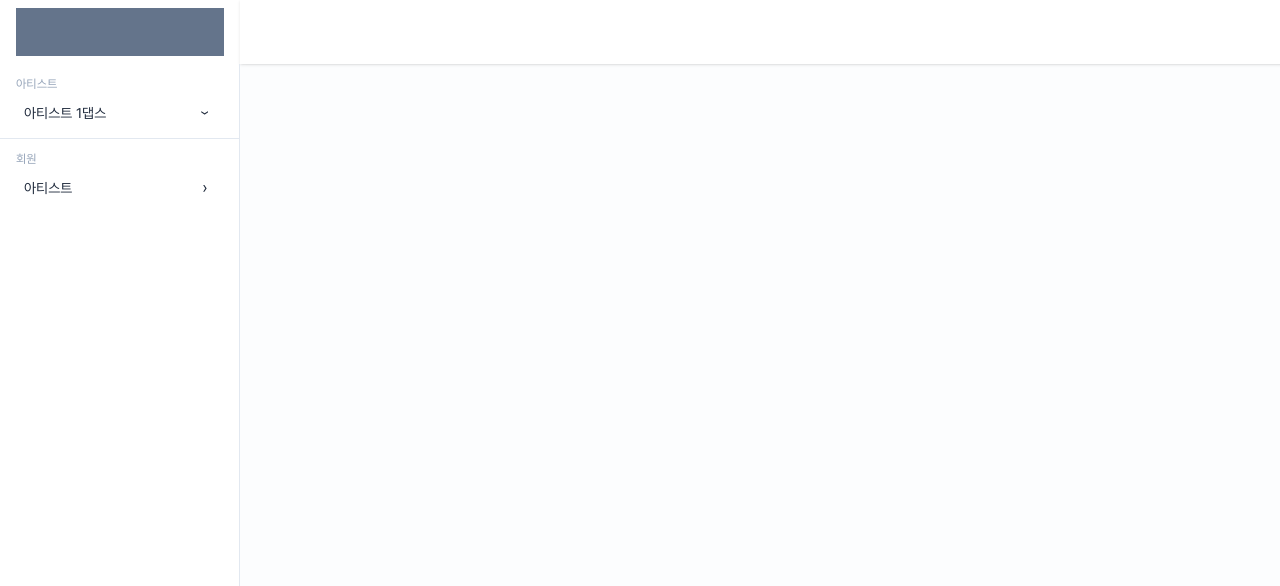
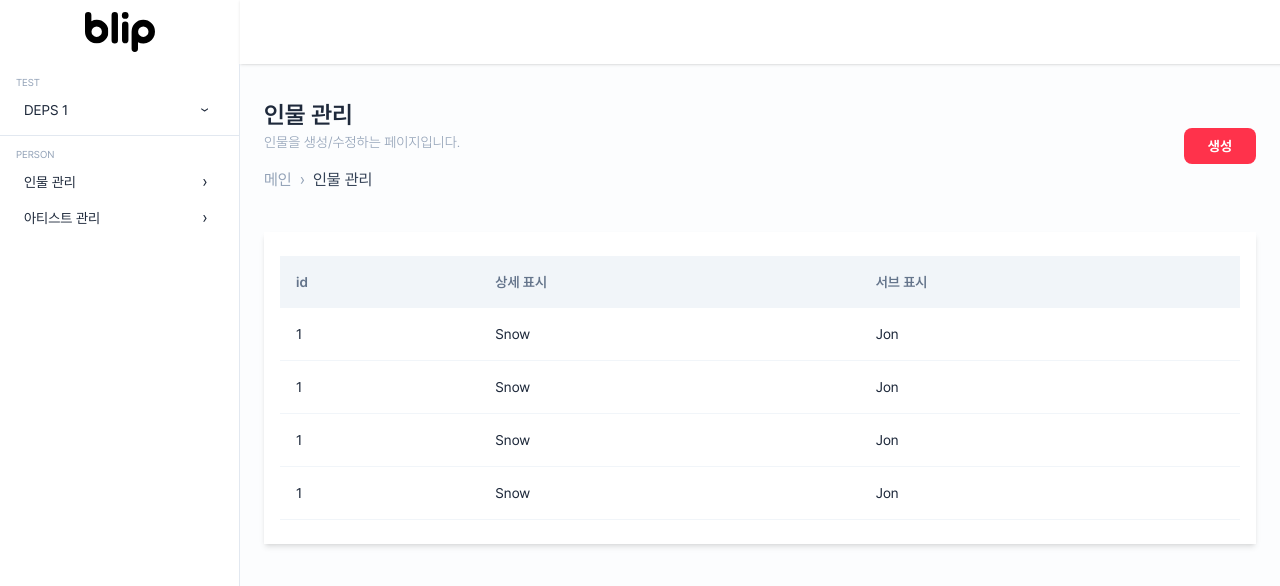
Before and after one commit to spaceoddity-gray/vue_study, a Nuxt app: page /person in a window 1280 px wide. Shown: the top 586 px of the page. Built offline with nearby package versions, Linux system fonts and the light colour scheme.

Commit message:
feat: table 컴포넌트 기본형 개발 완료
추가 옵션 Props 진행 예정

```diff
--- a/assets/css/global.css
+++ b/assets/css/global.css
@@ -83,6 +83,9 @@
     .default-button-outlined {
         @apply text-primary border border-primary;
     }
+    .default-table-tr {
+        @apply table-row text-inherit border-b border-slate-100 align-middle outline-0 text-sm;
+    }
 }
 
 @layer utilities {
--- /dev/null
+++ b/components/datadisplay/table/Table.vue
@@ -0,0 +1,70 @@
+<template>
+    <table class="table w-full border-collapse border-spacing-0 min-w-[600px]">
+        <thead class="table-header-group box-border">
+            <tr class="efault-table-tr">
+                <template
+                    v-for="(col, colIndex) in cols"
+                    :key="colIndex"
+                >
+                    <th class="table-cell align-[inherit] text-left p-4 text-sm font-semibold text-slate-500 bg-slate-100">
+                        <span>
+                            {{ col.label }}
+                        </span>
+                    </th>
+                </template>
+            </tr>
+        </thead>
+        <tbody class="table-row-group box-border">
+            <template
+                v-for="(row, rowIndex) in rows"
+                :key="rowIndex"
+            >
+                <tr
+                    class="efault-table-tr bg-white hover:bg-slate-200/[0.3]"
+                    @click="() => emit('rowClick', row, rowIndex)"
+                >
+                    <template
+                        v-for="(part, partIndex) in Object.entries(row)"
+                        :key="partIndex"
+                    >
+                        <td
+                            class="table-cell align-[inherit] p-4 text-sm border-b border-b-slate-100"
+
+                        >
+                            {{ part[1] }}
+                        </td>
+                    </template>
+                </tr>
+            </template>
+        </tbody>
+    </table>
+</template>
+
+<script setup lang="ts">
+
+//데이터 테이블 헤더 타입
+export interface ColsData {
+    match: string;
+    label: string;
+    type?: 'text' | 'image';
+};
+
+//데이터 테이블 타입
+export interface DataTableProps {
+    cols: ColsData[];
+    rows: Record<string, unknown>[];
+};
+//테이블 emit 타입
+export interface TableEmit {
+    (event: 'rowClick', row: Record<string, unknown>, idx: number): void;
+}
+
+//props
+const {
+    cols,
+    rows,
+} = defineProps<DataTableProps>();
+//emit
+const emit = defineEmits<TableEmit>();
+
+</script>
--- /dev/null
+++ b/components/datadisplay/table/TableSearch.vue
@@ -0,0 +1,3 @@
+<template>
+
+</template>
--- a/components/inputs/Button.vue
+++ b/components/inputs/Button.vue
@@ -29,7 +29,7 @@ interface RippleProps {
     y: string;
 }
 
-interface ButtonProps {
+export interface ButtonProps {
     type?: "button" | "submit" | "reset";
     variant?: 'text' | 'outlined' | 'contained';
     disabled?: boolean;
--- a/components/layout/Contents.vue
+++ b/components/layout/Contents.vue
@@ -2,20 +2,29 @@
     <div class="flex justify-between items-center">
         <div>
             <h6 class="font-semibold">
-                타이틀 입니다
-                <p class="text-sm font-normal text-slate-500">서브타이틀 입니다</p>
+                {{ title || '타이틀' }}
+                <p
+                    v-if="subTitle"
+                    class="mt-0.5 text-sm font-light text-slate-400">
+                    {{ subTitle }}
+                </p>
             </h6>
             <Breadcrumbs
                 class="mt-4"
                 :routes="routes"
             />
         </div>
-        <div class="flex gap-2">
-            <Button
-                variant="contained"
-            >
-                생성
-            </Button>
+        <div v-if="buttons && buttons.length > 0" class="flex gap-2">
+            <template v-for="(btn) in buttons">
+                <Button
+                    :type="btn.type"
+                    :variant="btn.variant"
+                    :disabled="btn.disabled"
+                    @click="clickEvent"
+                >
+                    {{ btn.label }}
+                </Button>
+            </template>
         </div>
     </div>
     <div class="relative w-full mt-10 px-4 py-6 box-border shadow-md bg-white">
@@ -26,13 +35,29 @@
 <script setup lang="ts">
 import Breadcrumbs, { type BreadcrumbsProps } from '../navigation/Breadcrumbs.vue';
 import Button from '../inputs/Button.vue';
+//type
+import type { ButtonProps } from '../inputs/Button.vue';
+
+interface ContentsButtonsObject extends ButtonProps {
+    label?: string;
+}
 
 interface ContentsProps extends BreadcrumbsProps {
-
+    title?: string;
+    subTitle?: string;
+    buttons?: ContentsButtonsObject[];
 }
 
 const {
-    routes
+    routes,
+    title,
+    buttons,
 } = defineProps<ContentsProps>();
 
+const emit = defineEmits(['click']);
+
+const clickEvent = () => {
+    emit('click');
+}
+
 </script>
--- a/components/navigation/Menu/MenuItem.vue
+++ b/components/navigation/Menu/MenuItem.vue
@@ -8,7 +8,7 @@
             v-if="typeof path === 'string'"
             :to="path"
         >
-            <div :class="[`flex items-center py-[5px] pr-6`]" :style="`padding-left: ${((depsIndex - 1)/2) + 1.5}rem`">
+            <div :class="[`flex items-center py-[6px] pr-6`]" :style="`padding-left: ${((depsIndex - 1)/2) + 1.5}rem`">
                 <div class="flex-1">
                     <span class="text-sm">
                         {{ label }}
--- a/layouts/default.vue
+++ b/layouts/default.vue
@@ -3,9 +3,16 @@
         <AppBar class="fixed ml-[240px]">
         </AppBar>
         <Drawer class="w-[240px]">
-            <div class="h-16 py-2 px-4">
+            <div class="h-16 py-3 px-4">
                 <NuxtLink to="/">
-                    <div class="bg-slate-500 h-full"></div>
+                    <div class="h-full flex justify-center items-center">
+                        <NuxtImg
+                            src="/images/logo_blip.svg"
+                            alt="blip-logo"
+                            class="h-full w-full object-contain"
+                            sizes="200px"
+                        />
+                    </div>
                 </NuxtLink>
             </div>
             <div class="flex-1 overflow-auto border-r border-slate-200">
@@ -16,7 +23,7 @@
                     >
                         <h4
                             v-if="label && label !== ''"
-                            class="px-4 py-1 text-xs text-slate-400"
+                            class="px-4 py-1 text-[10px] text-slate-400"
                         >
                             {{label}}
                         </h4>
@@ -38,7 +45,7 @@
                 </Menu>
             </div>
         </Drawer>
-        <div class="relative flex-1 mt-16 pt-9 pb-12 bg-slate-50/[0.4]">
+        <div class="relative flex-1 mt-16 pt-9 pb-12 bg-slate-50/[0.4] overflow-hidden">
             <Container>
                 <slot></slot>
             </Container>
@@ -66,19 +73,19 @@ interface AsideData {
 
 const asideJson: AsideData[]  = [
     {
-        label: '아티스트',
+        label: 'TEST',
         group: [
             {
-                label: '아티스트 1댑스',
+                label: 'DEPS 1',
                 deps: [
                     {
-                        label: '아티스트 2댑스',
+                        label: 'DEPS 2',
                         deps: [
                             {
-                                label: '아티스트 3댑스',
+                                label: 'DEPS 3',
                                 deps: [
                                     {
-                                        label: '아티스트 4댑스',
+                                        label: 'DEPS 4',
                                         path: '/',
                                     },
                                 ]
@@ -90,11 +97,15 @@ const asideJson: AsideData[]  = [
         ],
     },
     {
-        label: '회원',
+        label: 'PERSON',
         group: [
             {
-                label: '아티스트',
-                path: '/',
+                label: '인물 관리',
+                path: '/person',
+            },
+            {
+                label: '아티스트 관리',
+                path: '/artist',
             },
         ],
     },
--- a/nuxt.config.ts
+++ b/nuxt.config.ts
@@ -3,6 +3,7 @@ import { defineNuxtConfig } from "nuxt/config"
 export default defineNuxtConfig({
     devtools: { enabled: true },
     modules: [
+        '@nuxt/image',
         '@nuxtjs/tailwindcss'
     ],
     css: ['~/assets/css/global.css'],
--- a/package.json
+++ b/package.json
@@ -10,6 +10,7 @@
     "postinstall": "nuxt prepare"
   },
   "dependencies": {
+    "@nuxt/image": "^1.5.0",
     "nuxt": "^3.11.2",
     "vue": "^3.4.21",
     "vue-router": "^4.3.0"
--- /dev/null
+++ b/pages/artist/index.vue
@@ -0,0 +1,22 @@
+<template>
+    <Contents
+        :routes="indexRoute"
+        title="아티스트 관리"
+        sub-title="아티스트를 생성/수정하는 페이지입니다."
+        :buttons="[
+            {
+                type: 'button',
+                variant: 'contained',
+                label: '생성'
+            }
+        ]"
+    >
+        <div>
+
+        </div>
+    </Contents>
+</template>
+
+<script setup lang="ts">
+import Contents from '@/components/layout/Contents.vue';
+</script>
--- /dev/null
+++ b/pages/person/index.vue
@@ -0,0 +1,61 @@
+<template>
+    <Contents
+        :routes="indexRoute"
+        title="인물 관리"
+        sub-title="인물을 생성/수정하는 페이지입니다."
+        :buttons="[
+            {
+                type: 'button',
+                variant: 'contained',
+                label: '생성'
+            }
+        ]"
+    >
+        <div>
+            <Table
+                :cols="tableCols"
+                :rows="tableRows"
+            />
+        </div>
+    </Contents>
+</template>
+
+<script setup lang="ts">
+import Contents from '@/components/layout/Contents.vue';
+import Table from '@/components/datadisplay/table/Table.vue';
+
+//컨텐츠 라우트 정보
+const indexRoute = [
+    {
+        pathName: '메인',
+        asPath: '/'
+    },
+    {
+        pathName: '인물 관리'
+    }
+]
+
+const tableCols = [
+    {
+        match: 'id',
+        label: 'id',
+    },
+    {
+        match: 'detail',
+        label: '상세 표시',
+    },
+    {
+        match: 'sub',
+        label: '서브 표시',
+    },
+];
+
+//테이블 정보
+const tableRows = [
+{ id: 1, detail: 'Snow', sub: 'Jon' },
+{ id: 1, detail: 'Snow', sub: 'Jon' },
+{ id: 1, detail: 'Snow', sub: 'Jon' },
+{ id: 1, detail: 'Snow', sub: 'Jon' },
+];
+
+</script>
```
Also changed, not shown: components/datadisplay/table/TableFooter.vue (renamed from components/navigation/Menu/MenuGroup.vue), public/images/logo_blip.svg (added), 1 other file (tests, documents, lock files or other folders).
